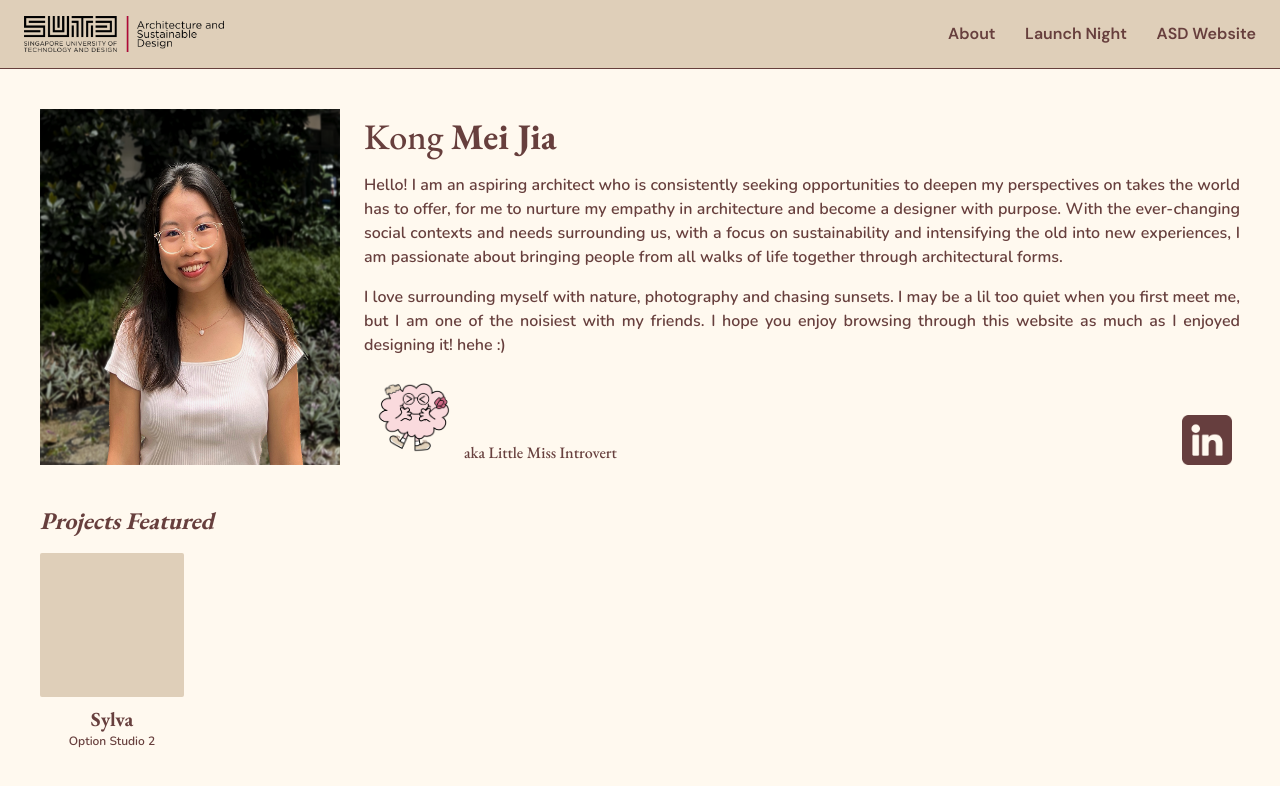
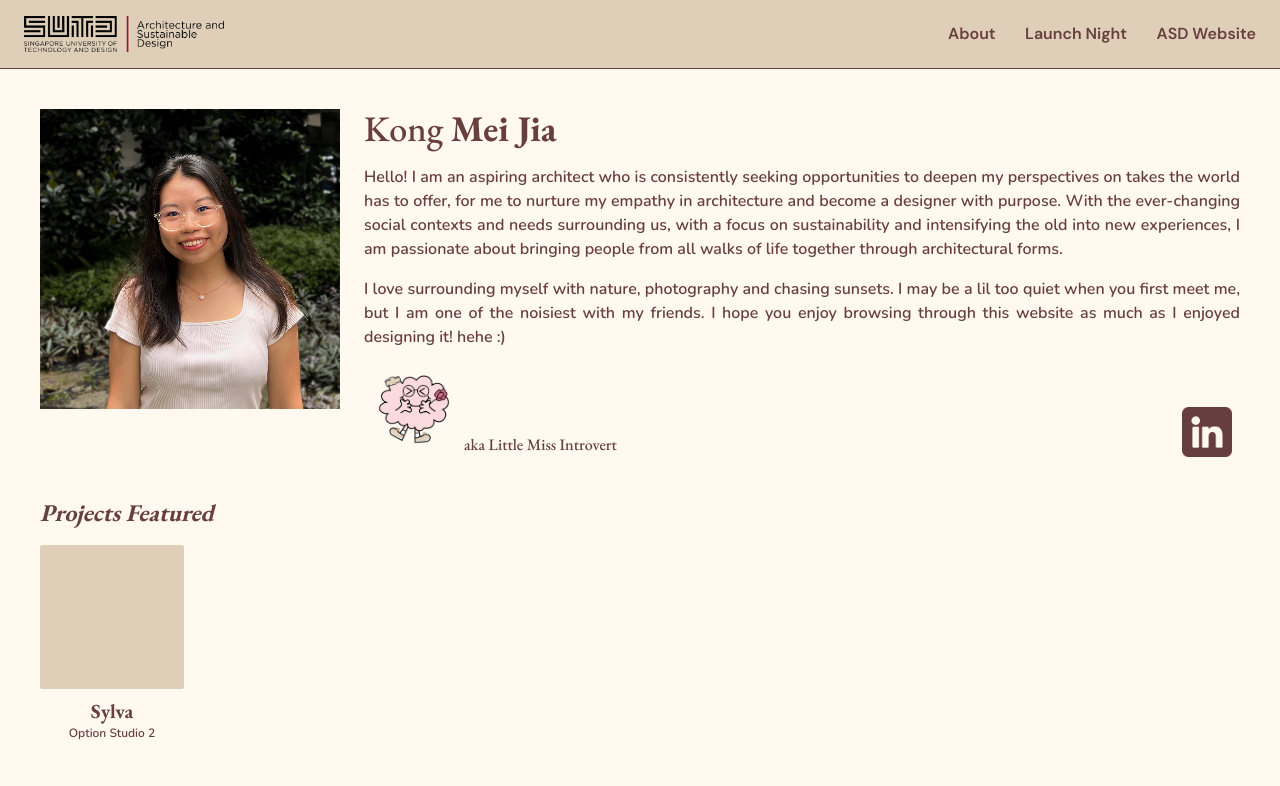
Before and after one commit to asdgradshow2024/ASD-Gradshow-2024, a Next.js app: page /people/kong-mei-jia in a window 1280 px wide. Shown: the top 786 px of the page. Built offline with nearby package versions, Linux system fonts and the light colour scheme.

Commit message:
fix items stretch

```diff
--- a/data/people/lim-pei-ying.json
+++ b/data/people/lim-pei-ying.json
@@ -3,7 +3,8 @@
   "shortName": "Pei Ying",
   "nameToBold": "Pei Ying",
   "bio": [
-    "Hello! My passion is using design to impact the lives of others, especially through the built environment. I'm fascinated by how individuals interact with their surroundings and how it influences their actions and routines, thus I'd like to contribute to the process of designing environments that improve people's daily lives.",
+    "Hello!",
+    "My passion is using design to impact the lives of others, especially through the built environment. I'm fascinated by how individuals interact with their surroundings and how it influences their actions and routines, thus I'd like to contribute to the process of designing environments that improve people's daily lives.",
     "I believe with the right mindset, no challenge is insurmountable! Can one!"
   ],
   "profilePath": "people/lim-pei-ying/profile.png",
--- a/src/pages/people/[username].js
+++ b/src/pages/people/[username].js
@@ -8,7 +8,7 @@ import Link from 'next/link';
 const RenderNameWithBold = ({ name, boldPart }) => {
   const parts = name.split(new RegExp(`(${boldPart})`, 'gi'));
   return (
-    <h1 className={`text-center text-4xl ${ebGaramond.className} font-medium my-2 md:text-left`}>
+    <h1 className={`text-center text-4xl ${ebGaramond.className} font-medium mb-2 md:text-left`}>
       {parts.map((part, index) =>
         part.toLowerCase() === boldPart.toLowerCase() ? (
           <span key={index} className="font-bold">{part}</span>
@@ -44,7 +44,7 @@ const UserProfile = ({
 }) => {
   return (
     <div className="p-6 md:p-10">
-      <div className="flex flex-col items-center md:flex-row md:items-stretch md:gap-6">
+      <div className="flex flex-col items-center md:flex-row md:items-start md:gap-6">
         <Image className='md:hidden' src={`${prefix}/${profilePath}`} alt={`${name}'s profile picture`} priority={true} width={250} height={250}/>
         <Image className='hidden md:block' src={`${prefix}/${profilePath}`} alt={`${name}'s profile picture`} priority={true} width={300} height={300}/>
         <div className="flex flex-col justify-between grow">
```
